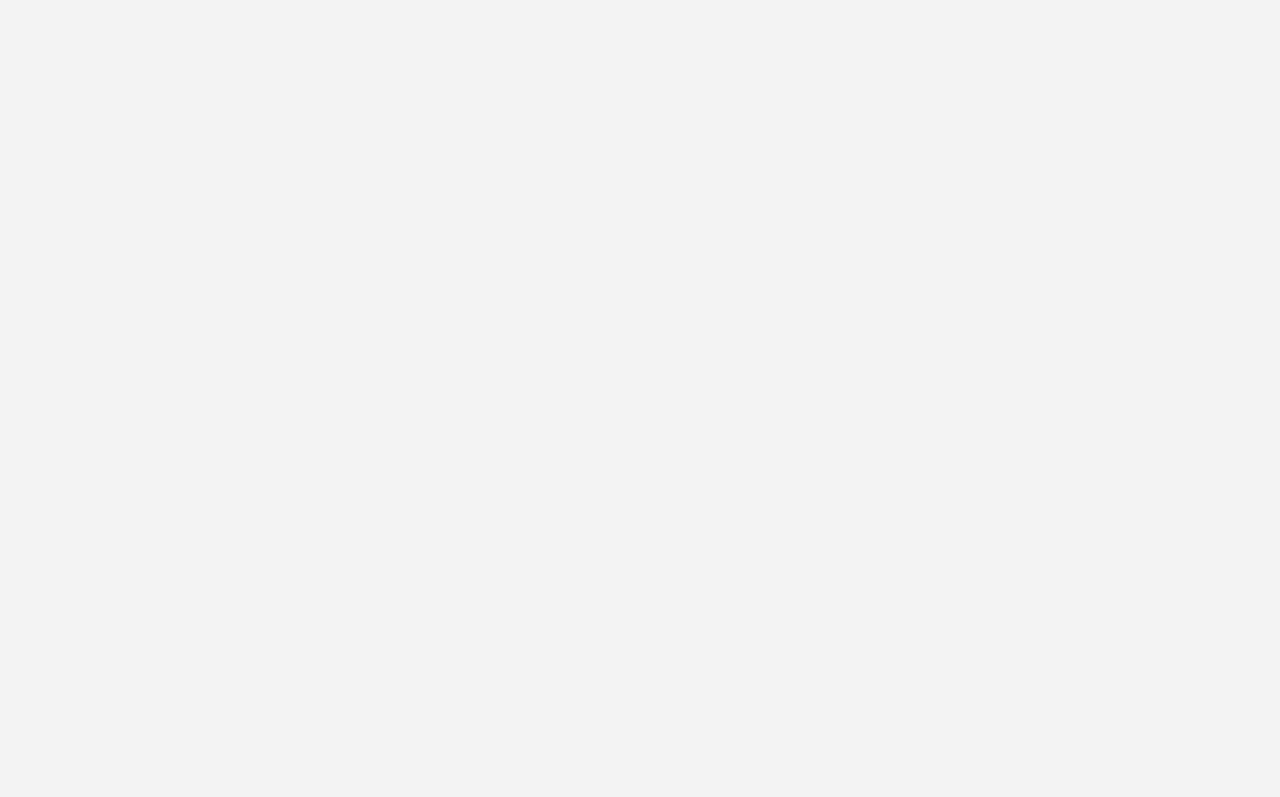
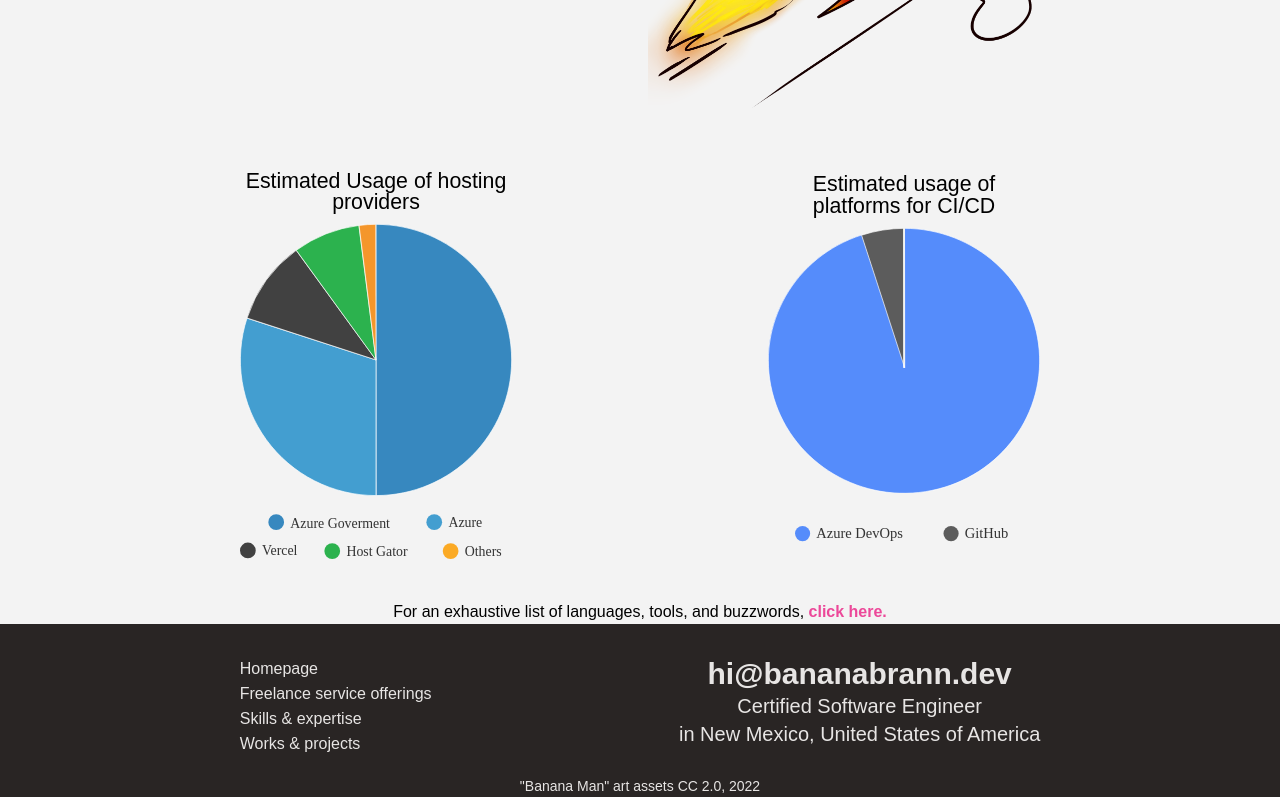
Before and after one commit to bananabrann/old-bananabrann.dev, a Next.js app: page /skills in a window 1280 px wide. Shown: the part 3138-3935 px from the top of the page. Before the commit the page ends 2861 px from the top, so only its background shows below. Built offline with nearby package versions, Linux system fonts and the light colour scheme; a web font is replaced by a local one.

Commit message:
Add 'deploy' section

```diff
--- /dev/null
+++ b/components/ChartsCiCdProviders/ChartsCiCdProviders.tsx
@@ -0,0 +1,35 @@
+/**
+ * NOTE -- The easiest way to edit these SVGs is to open it in Adobe XD. Make
+ * your changes, then right-click "Copy SVG code", then paste it here.
+ *
+ * NOTE -- Parent elements should control size of this component. Keep <svg>
+ * `width` property empty so that sizing can be handled by parent.
+ *
+ * NOTE -- This file is ignored by Prettier.
+ */
+
+export default function ChartsCiCdProviders() {
+  return (
+    <div className="flex flex-col items-center text-center max-w-xs p-6">
+      <h4>{`Estimated usage of platforms for CI/CD`}</h4>
+
+      <svg xmlns="http://www.w3.org/2000/svg" width="" height="" viewBox="0 0 406.854 397.373">
+        <g id="Group_13" data-name="Group 13" transform="translate(0.524 0.5)">
+          <g id="Group_12" data-name="Group 12" transform="translate(0 0)">
+            <path id="Path_31" data-name="Path 31" d="M335.852,10c105.9,0,193.966,79.492,202.3,182.565,8.351,103.03-65.832,195.052-170.374,211.3s-204.3-48.74-229.116-149.253,33.665-202.765,134.3-234.836l62.932,188.389Z" transform="translate(-132.973 -10)" fill="#558cfb" stroke="#fff" stroke-linejoin="round" stroke-width="1"/>
+            <path id="Path_32" data-name="Path 32" d="M241.45,20.227A208.662,208.662,0,0,1,305.686,10l.29,208.662Z" transform="translate(-101.998 -10)" fill="#5c5c5c" stroke="#fff" stroke-linejoin="round" stroke-width="1"/>
+            <path id="Path_33" data-name="Path 33" d="M289.991,10h-.209l.29,208.662Z" transform="translate(-87.147 -10)" fill="#00df11" stroke="#fff" stroke-linejoin="round" stroke-width="1"/>
+            <path id="Path_34" data-name="Path 34" d="M289.991,10h-.209l.29,208.662Z" transform="translate(-87.147 -10)" fill="#fbaa25" stroke="#fff" stroke-linejoin="round" stroke-width="1"/>
+          </g>
+        </g>
+      </svg>
+
+      <svg className="" xmlns="http://www.w3.org/2000/svg" width="80%" height="80px" viewBox="0 0 359 29">
+        <circle id="Ellipse_21" data-name="Ellipse 21" cx="12.5" cy="12.5" r="12.5" transform="translate(0 3)" fill="#558cfb"/>
+        <text id="Azure_DevOps" data-name="Azure DevOps" transform="translate(35 23)" fill="#333" font-size="24" font-family="Quasimoda-Regular, Quasimoda"><tspan x="0" y="0">Azure DevOps</tspan></text>
+        <circle id="Ellipse_22" data-name="Ellipse 22" cx="12.5" cy="12.5" r="12.5" transform="translate(245 3)" fill="#5c5c5c"/>
+        <text id="GitHub" transform="translate(280 23)" fill="#333" font-size="24" font-family="Quasimoda-Regular, Quasimoda"><tspan x="0" y="0">GitHub</tspan></text>
+      </svg>
+    </div>
+  );
+}
--- /dev/null
+++ b/components/ChartsHostingProviders/ChartsHostingProviders.tsx
@@ -0,0 +1,43 @@
+/**
+ * NOTE -- The easiest way to edit these SVGs is to open it in Adobe XD. Make
+ * your changes, then right-click "Copy SVG code", then paste it here.
+ *
+ * NOTE -- Parent elements should control size of this component. Keep <svg>
+ * `width` property empty so that sizing can be handled by parent.
+ *
+ * NOTE -- This file is ignored by Prettier.
+ */
+
+export default function ChartsHostingProviders() {
+  return(
+    <div className="flex flex-col items-center text-center max-w-xs p-6">
+      <h4>{`Estimated Usage of hosting providers`}</h4>
+
+      <svg xmlns="http://www.w3.org/2000/svg" width="" height="" viewBox="0 0 403.962 403.841">
+        <g id="Group_15" data-name="Group 15" transform="translate(0.561 0.5)">
+          <g id="Group_14" data-name="Group 14" transform="translate(0 0)">
+            <path id="Path_35" data-name="Path 35" d="M289.968,10c111.242-.056,201.466,90.078,201.521,201.32s-90.078,201.466-201.32,201.521l-.16-201.421Z" transform="translate(-88.588 -10)" fill="#3788bf" stroke="#fff" stroke-linejoin="round" stroke-width="1"/>
+            <path id="Path_36" data-name="Path 36" d="M334.38,382.116A201.421,201.421,0,0,1,142.812,118.6l191.609,62.1Z" transform="translate(-133 20.726)" fill="#439ed0" stroke="#fff" stroke-linejoin="round" stroke-width="1"/>
+            <path id="Path_37" data-name="Path 37" d="M140.7,140.619A201.42,201.42,0,0,1,213.677,40.083L332.243,202.909Z" transform="translate(-130.822 -1.488)" fill="#414141" stroke="#fff" stroke-linejoin="round" stroke-width="1"/>
+            <path id="Path_38" data-name="Path 38" d="M197.709,48.122a201.421,201.421,0,0,1,93.014-36.87l25.389,199.814Z" transform="translate(-114.692 -9.646)" fill="#2cb24e" stroke="#fff" stroke-linejoin="round" stroke-width="1"/>
+            <path id="Path_39" data-name="Path 39" d="M270.365,11.581A201.426,201.426,0,0,1,295.276,10l.28,201.42Z" transform="translate(-94.135 -10)" fill="#f4962b" stroke="#fff" stroke-linejoin="round" stroke-width="1"/>
+          </g>
+        </g>
+      </svg>
+
+
+      <svg className="" xmlns="http://www.w3.org/2000/svg" width="" height="80px" viewBox="0 0 432 75">
+        <path id="Path_43" data-name="Path 43" d="M12.5,0A12.5,12.5,0,1,1,0,12.5,12.5,12.5,0,0,1,12.5,0Z" transform="translate(45 3)" fill="#3788bf"/>
+        <text id="Azure_Goverment" data-name="Azure Goverment" transform="translate(80 24)" fill="#333" fontSize="22" fontFamily="Quasimoda-Regular, Quasimoda"><tspan x="0" y="0">Azure Goverment</tspan></text>
+        <circle id="Ellipse_18" data-name="Ellipse 18" cx="12.5" cy="12.5" r="12.5" transform="translate(296 3)" fill="#439ed0"/>
+        <text id="Azure" transform="translate(331 23)" fill="#333" fontSize="22" fontFamily="Quasimoda-Regular, Quasimoda"><tspan x="0" y="0">Azure</tspan></text>
+        <circle id="Ellipse_19" data-name="Ellipse 19" cx="12.5" cy="12.5" r="12.5" transform="translate(134 49)" fill="#2cb24e"/>
+        <text id="Host_Gator" data-name="Host Gator" transform="translate(169 69)" fill="#333" fontSize="22" fontFamily="Quasimoda-Regular, Quasimoda"><tspan x="0" y="0">Host Gator</tspan></text>
+        <circle id="Ellipse_20" data-name="Ellipse 20" cx="12.5" cy="12.5" r="12.5" transform="translate(322 49)" fill="#fbaa25"/>
+        <text id="Others" transform="translate(357 69)" fill="#333" fontSize="22" fontFamily="Quasimoda-Regular, Quasimoda"><tspan x="0" y="0">Others</tspan></text>
+        <path id="Path_41" data-name="Path 41" d="M12.5,0A12.5,12.5,0,1,1,0,12.5,12.5,12.5,0,0,1,12.5,0Z" transform="translate(0 48)" fill="#414141"/>
+        <text id="Vercel" transform="translate(35 68)" fill="#333" fontSize="22" fontFamily="Quasimoda-Regular, Quasimoda"><tspan x="0" y="0">Vercel</tspan></text>
+      </svg>
+    </div>
+  )
+}
--- a/pages/skills.tsx
+++ b/pages/skills.tsx
@@ -10,9 +10,12 @@ import React, { useEffect, useState } from "react";
 import InfoBadge, { InfoBadgeSymbol } from "../components/InfoBadge/InfoBadge";
 import BananaManPaintingPng from "../res/png/bananaman-painting.png";
 import BananaManEngineerPng from "../res/png/bananaman-engineer.png";
+import BananaManRocket from "../res/png/bananaman-rocket.png";
 import SnippetXdPng from "../res/png/snippet-xd.png";
 import SnippetCodePng from "../res/png/snippet-code.png";
 import ExperienceVisualizedCharts from "../components/ExperienceVisualizedCharts/ExperienceVisualizedCharts";
+import ChartsHostingProviders from "../components/ChartsHostingProviders/ChartsHostingProviders";
+import ChartsCiCdProviders from "../components/ChartsCiCdProviders/ChartsCiCdProviders";
 
 type TechList = {
   experienced: Array<string>;
@@ -204,7 +207,7 @@ export default function Skills({ techList }: { techList: TechList }) {
                 <Link href="#experienced-visualized">{`III. Develop`}</Link>
               </li>
               <li className="hover:text-pink-500 transition">
-                <Link href="#">{`IV. Deploy`}</Link>
+                <Link href="#deploy">{`IV. Deploy`}</Link>
               </li>
               <li className="hover:text-pink-500 transition">
                 <Link href="#">{`V. Exhaustive list of skills`}</Link>
@@ -321,7 +324,7 @@ export default function Skills({ techList }: { techList: TechList }) {
                   alt=""
                   title=""
                   quality={0}
-                  priority={true}
+                  priority={false}
                   width="100%"
                   height="100%"
                   layout="responsive"
@@ -334,7 +337,7 @@ export default function Skills({ techList }: { techList: TechList }) {
                   alt=""
                   title=""
                   quality={0}
-                  priority={true}
+                  priority={false}
                 />
               </div>
             </div>
@@ -378,8 +381,21 @@ export default function Skills({ techList }: { techList: TechList }) {
           </div>
         </section>
 
+        <section id="deploy">
+          <div className="flex flex-col sm:flex-row">
+            <div className="p-6 flex flex-col gap-4">
+              <h2>Deploy</h2>
+              <p>{`Deployment makes the world go round and developers to lose their hair. Whether it's copy-and-pasting your index.html onto a shared server, or a complex container orchestration that deploys globally, deployment processes are critical to the success of your product.`}</p>
+              <p>{`I've deployed all sizes of web applications, building both build and release pipelines that deploy code and provision infrastructure.`}</p>
+            </div>
+              <Image src={BananaManRocket} />
+          </div>
 
-
+          <div className="flex flex-col md:flex-row justify-around items-center gap-8">
+            <ChartsHostingProviders />
+            <ChartsCiCdProviders />
+          </div>
+        </section>
 
         <div>
           <p className=" text-center">
```
Also changed, not shown: res/png/bananaman-rocket.png (added), 1 other file (tests, documents, lock files or other folders).
